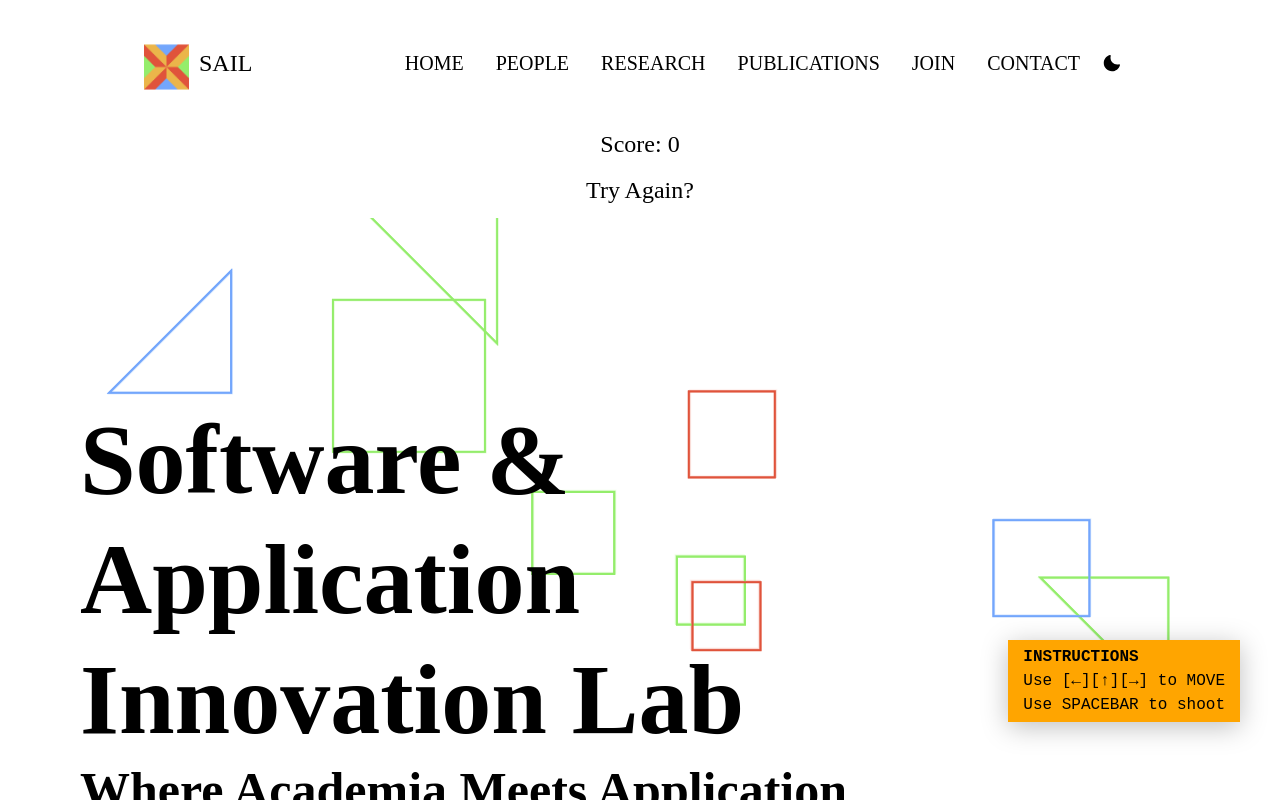
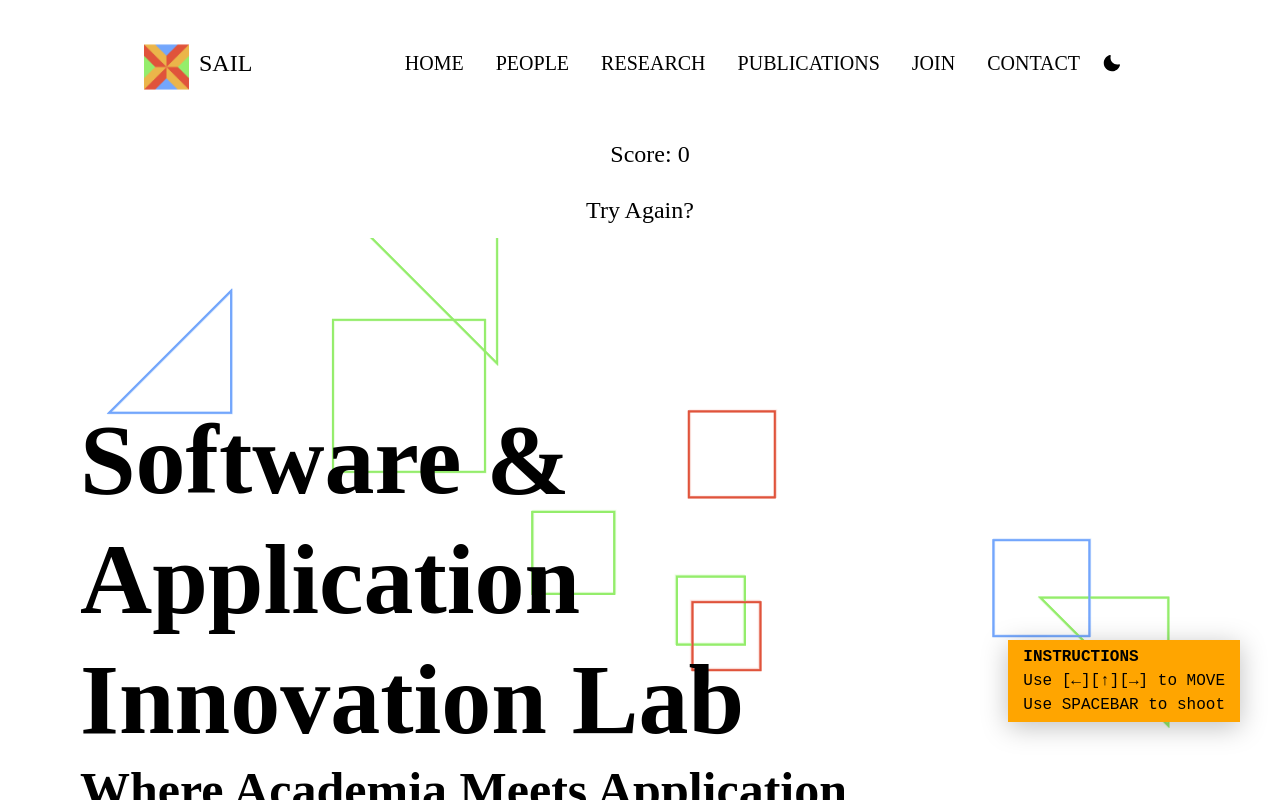
Before and after one commit to hicsail/hicsail.github.io, a React app: page / in a window 1280 px wide. Both pictures are taken after a click on the button "Ready to Launch? 🚀". Shown: the top 800 px of the page. Built offline with nearby package versions, Linux system fonts and the light colour scheme; a web font is replaced by a local one.

Commit message:
fix alignment in score

```diff
--- a/src/components/asteroidGame/Reacteroids.js
+++ b/src/components/asteroidGame/Reacteroids.js
@@ -621,6 +621,7 @@ export class Reacteroids extends Component {
             fontSize: '1.5rem',
             width: '100%',
             textAlign: 'center',
+            margin: '10px',
           }}
         >
           Score: {this.state.currentScore}
```
